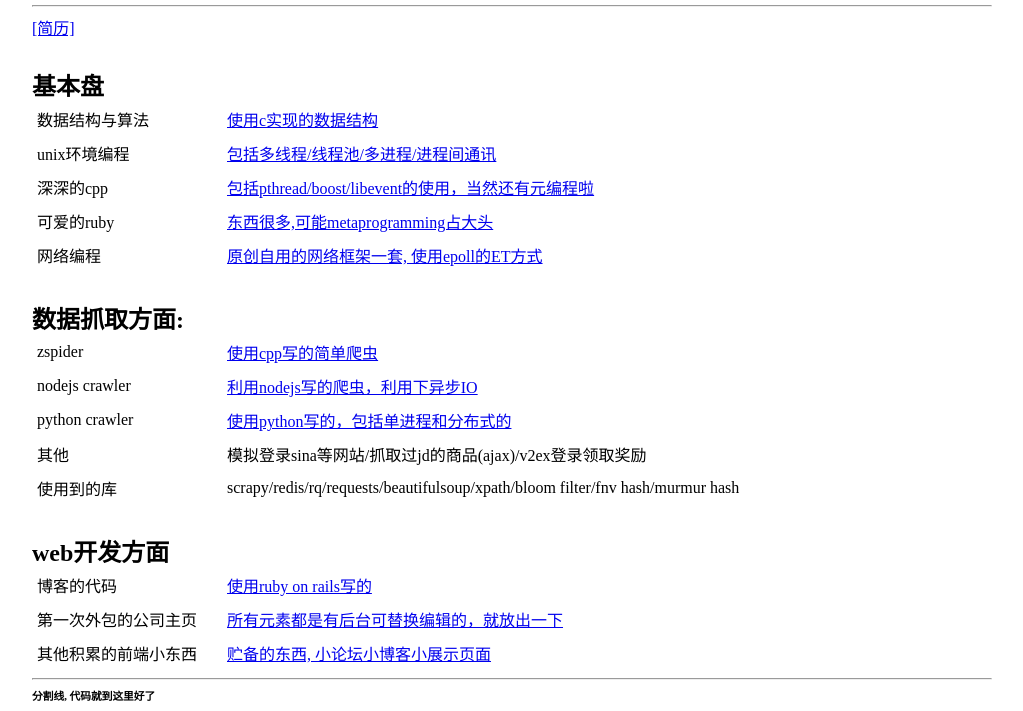
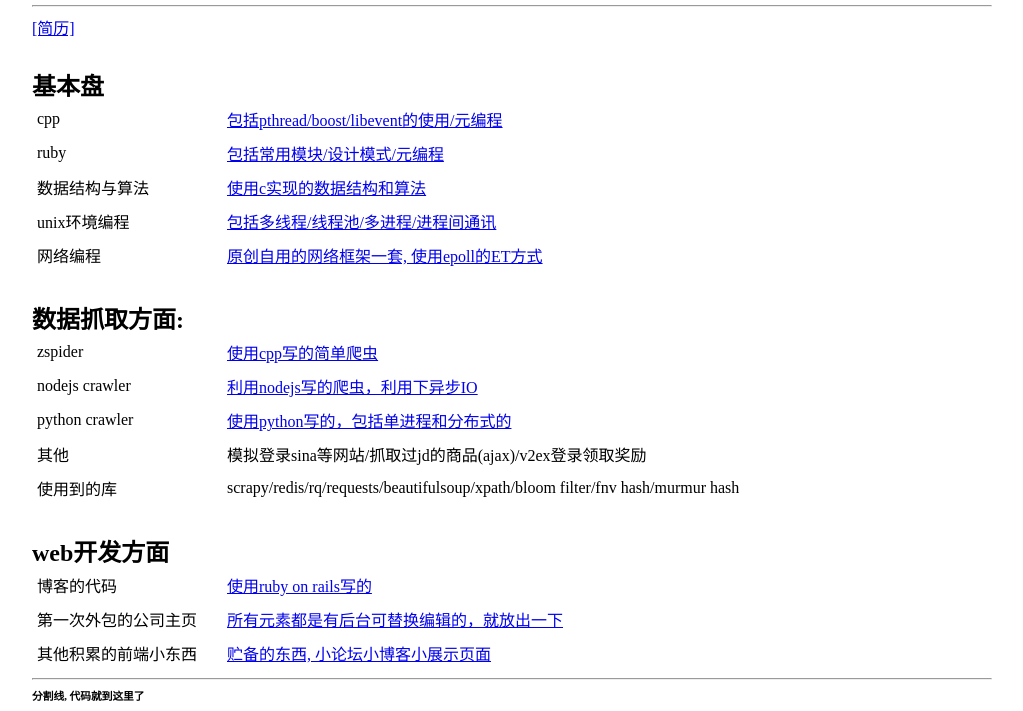
Before and after one commit to AssassinPig/AssassinPig.github.io, a plain HTML site: page index.html in a window 1280 px wide. Shown: the part 89-800 px from the top of the page, without its empty margins (128-1151 px from the left). Drawn offline with Linux system fonts and the light colour scheme.

```diff
--- a/index.html
+++ b/index.html
@@ -17,22 +17,23 @@
 				<h2>基本盘</h2>
 				<table>
 					<tr>
+						<th>cpp</th>
+						<td><a href="https://github.com/AssassinPig/my_src/tree/master/cpp">包括pthread/boost/libevent的使用/元编程</a></td>
+					</tr>
+
+					<tr>
+						<th>ruby</th>
+						<td><a href="https://github.com/AssassinPig/my_src/tree/master/ruby">包括常用模块/设计模式/元编程</a></td>
+					</tr>
+
+					<tr>
 						<th>数据结构与算法</th>
-						<td><a href="https://github.com/AssassinPig/my_src/tree/master/c/datastructure">使用c实现的数据结构</a></td>
+						<td><a href="https://github.com/AssassinPig/my_src/tree/master/c/datastructure">使用c实现的数据结构和算法</a></td>
 					</tr>
+
 					<tr>
 						<th>unix环境编程</th>
 						<td><a href="https://github.com/AssassinPig/my_src/tree/master/c">包括多线程/线程池/多进程/进程间通讯</a></td>
-					</tr>
-
-					<tr>
-						<th>深深的cpp</th>
-						<td><a href="https://github.com/AssassinPig/my_src/tree/master/cpp">包括pthread/boost/libevent的使用，当然还有元编程啦</a></td>
-					</tr>
-
-					<tr>
-						<th>可爱的ruby</th>
-						<td><a href="https://github.com/AssassinPig/my_src/tree/master/ruby">东西很多,可能metaprogramming占大头</a></td>
 					</tr>
 
 					<tr>
@@ -88,7 +89,7 @@
 			</div>
 
 			<hr>
-			<h6>分割线, 代码就到这里好了</h6>
+			<h6>分割线, 代码就到这里了</h6>
 			<div class="section">
 				<h2>AI:</h2>
 				有限状态机
```
Also changed, not shown: experience.html (+23 -0 lines).
